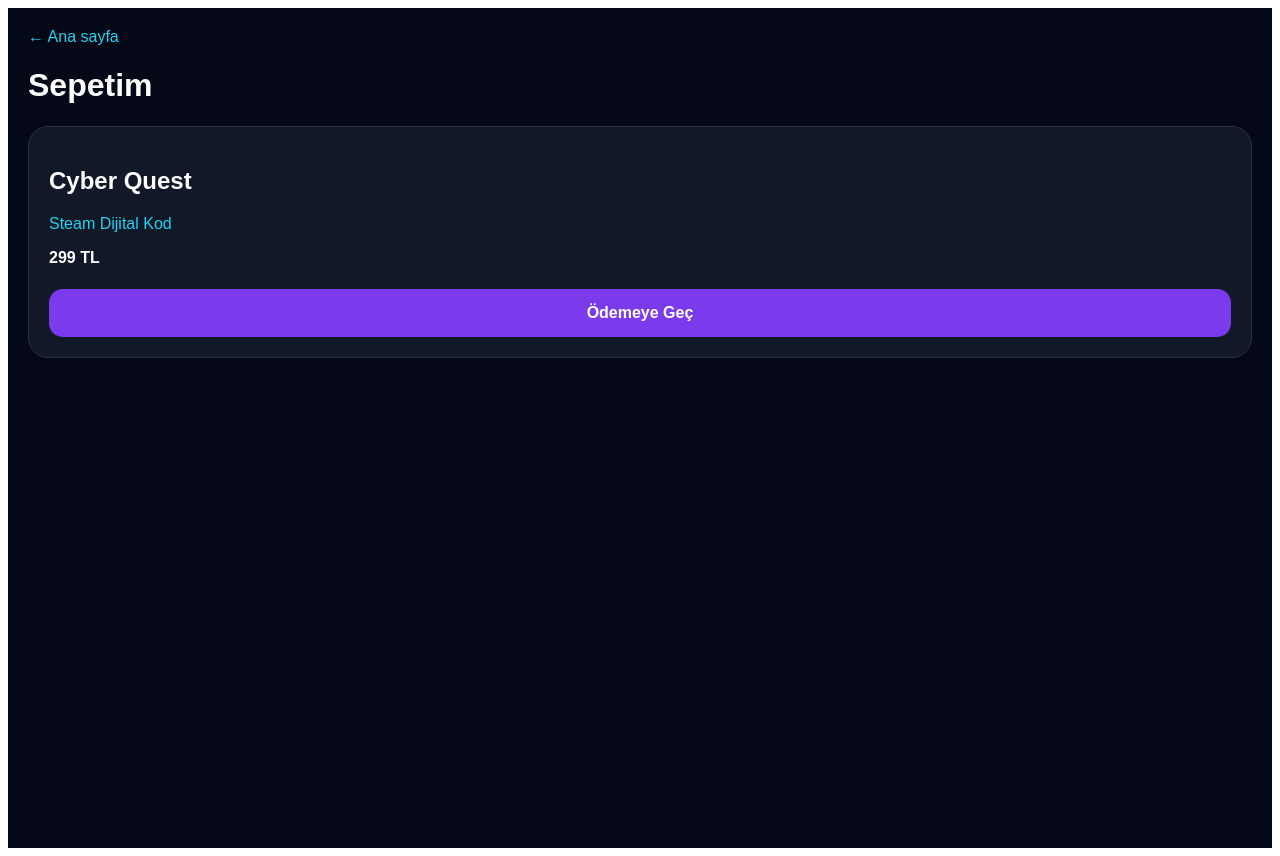
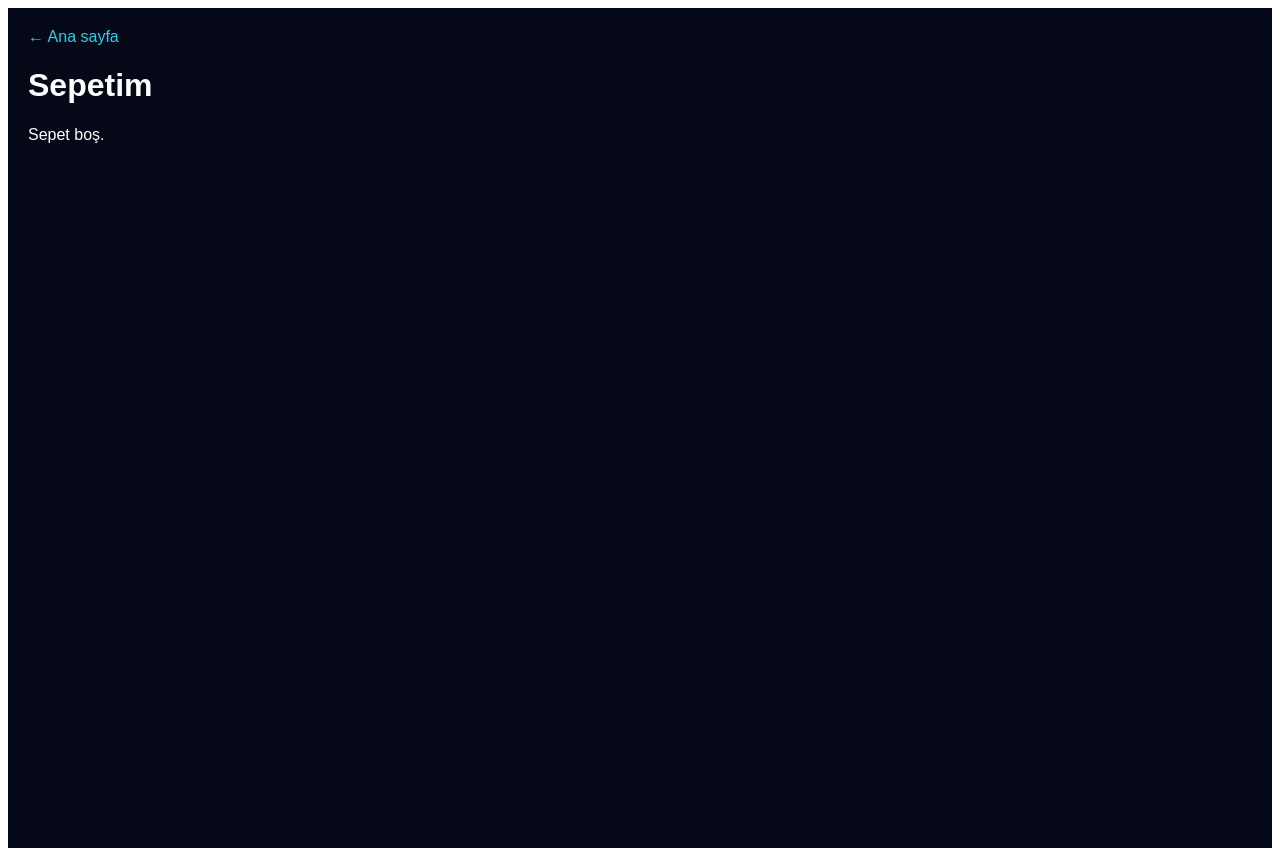
Before and after one commit to can6231/keynox, a Next.js app: page /cart in a window 1280 px wide. Built offline with nearby package versions, Linux system fonts and the light colour scheme.

Commit message:
Refactor CartContent into CartPage component

```diff
--- a/app/cart/page.tsx
+++ b/app/cart/page.tsx
@@ -1,75 +1,64 @@
 "use client";
 
-import { Suspense } from "react";
-import { useSearchParams } from "next/navigation";
+import { useEffect, useState } from "react";
 
-function CartContent() {
-  const params = useSearchParams();
-  const canceled = params.get("canceled");
+export default function CartPage() {
+  const [cart, setCart] = useState<any[]>([]);
+
+  useEffect(() => {
+    const data = localStorage.getItem("cart");
+    if (data) {
+      setCart(JSON.parse(data));
+    }
+  }, []);
+
+  function clearCart() {
+    localStorage.removeItem("cart");
+    setCart([]);
+  }
+
+  const total = cart.reduce((sum, item) => {
+    const price = Number(item.price.replace(" TL", ""));
+    return sum + price;
+  }, 0);
 
   return (
-    <>
-      {canceled && (
-        <p style={{ color: "red" }}>
-          ❌ Ödeme iptal edildi
-        </p>
-      )}
-    </>
-  );
-}
-
-export default function CartPage() {
-  return (
-    <main
-      style={{
-        minHeight: "100vh",
-        background: "#050816",
-        color: "white",
-        padding: "20px",
-        fontFamily: "Arial",
-      }}
-    >
-      <a href="/" style={{ color: "#22D3EE", textDecoration: "none" }}>
-        ← Ana sayfa
-      </a>
+    <main style={{ minHeight: "100vh", background: "#050816", color: "white", padding: "20px", fontFamily: "Arial" }}>
+      <a href="/" style={{ color: "#22D3EE", textDecoration: "none" }}>← Ana sayfa</a>
 
       <h1>Sepetim</h1>
 
-      {/* 🔥 BURASI ÖNEMLİ */}
-      <Suspense fallback={null}>
-        <CartContent />
-      </Suspense>
+      {cart.length === 0 ? (
+        <p>Sepet boş.</p>
+      ) : (
+        <>
+          <div style={{ display: "grid", gap: "15px" }}>
+            {cart.map((item, index) => (
+              <div key={index} style={{ background: "#111827", borderRadius: "20px", padding: "20px", border: "1px solid #263244" }}>
+                <h2>{item.name}</h2>
+                <p style={{ color: "#22D3EE" }}>{item.platform}</p>
+                <strong>{item.price}</strong>
+              </div>
+            ))}
+          </div>
 
-      <div
-        style={{
-          background: "#111827",
-          borderRadius: "20px",
-          padding: "20px",
-          border: "1px solid #263244",
-          marginTop: "20px",
-        }}
-      >
-        <h2>Cyber Quest</h2>
-        <p style={{ color: "#22D3EE" }}>Steam Dijital Kod</p>
-        <strong>299 TL</strong>
+          <h2 style={{ marginTop: "25px" }}>Toplam: {total} TL</h2>
 
-        <a
-          href="/api/checkout"
-          style={{
-            display: "block",
-            textAlign: "center",
-            marginTop: "22px",
-            background: "#7C3AED",
-            color: "white",
-            borderRadius: "14px",
-            padding: "15px 22px",
-            fontWeight: "bold",
-            textDecoration: "none",
-          }}
-        >
-          Ödemeye Geç
-        </a>
-      </div>
+          <a
+            href="/api/checkout"
+            style={{ display: "block", textAlign: "center", marginTop: "22px", background: "#7C3AED", color: "white", borderRadius: "14px", padding: "15px 22px", fontWeight: "bold", textDecoration: "none" }}
+          >
+            Ödemeye Geç
+          </a>
+
+          <button
+            onClick={clearCart}
+            style={{ marginTop: "12px", width: "100%", background: "transparent", color: "#CBD5E1", border: "1px solid #263244", borderRadius: "14px", padding: "15px 22px", fontWeight: "bold" }}
+          >
+            Sepeti Temizle
+          </button>
+        </>
+      )}
     </main>
   );
 }
```
